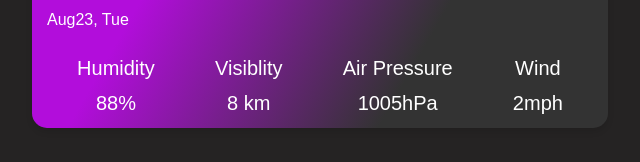
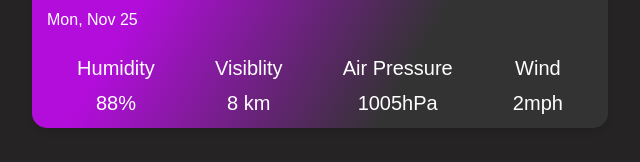
Before and after one commit to htloc0610/WeatherBot, a website: page public/index.html in a window 1280 px wide. Shown: the part 458-620 px from the top of the page, 320-960 px from the left. Drawn offline with Linux system fonts and the light colour scheme.

Commit message:
Update time

```diff
--- a/package.json
+++ b/package.json
@@ -4,6 +4,7 @@
   "main": "index.js",
   "scripts": {
     "start": "node app.js",
+    "dev": "nodemon app.js",
     "test": "echo \"Error: no test specified\" && exit 1"
   },
   "author": "Huỳnh Tấn Lộc",
--- a/public/index.html
+++ b/public/index.html
@@ -61,6 +61,13 @@
     <div id="weather-result"></div>
 
     <script>
+      function updateTime() {
+        const now = new Date();
+        const options = { month: "short", day: "numeric", weekday: "short" };
+        const formattedDate = now.toLocaleDateString("en-US", options);
+        document.getElementById("time").innerText = formattedDate;
+      }
+      updateTime();
       const form = document.getElementById("weather-form");
       form.addEventListener("submit", async (e) => {
         e.preventDefault();
```
